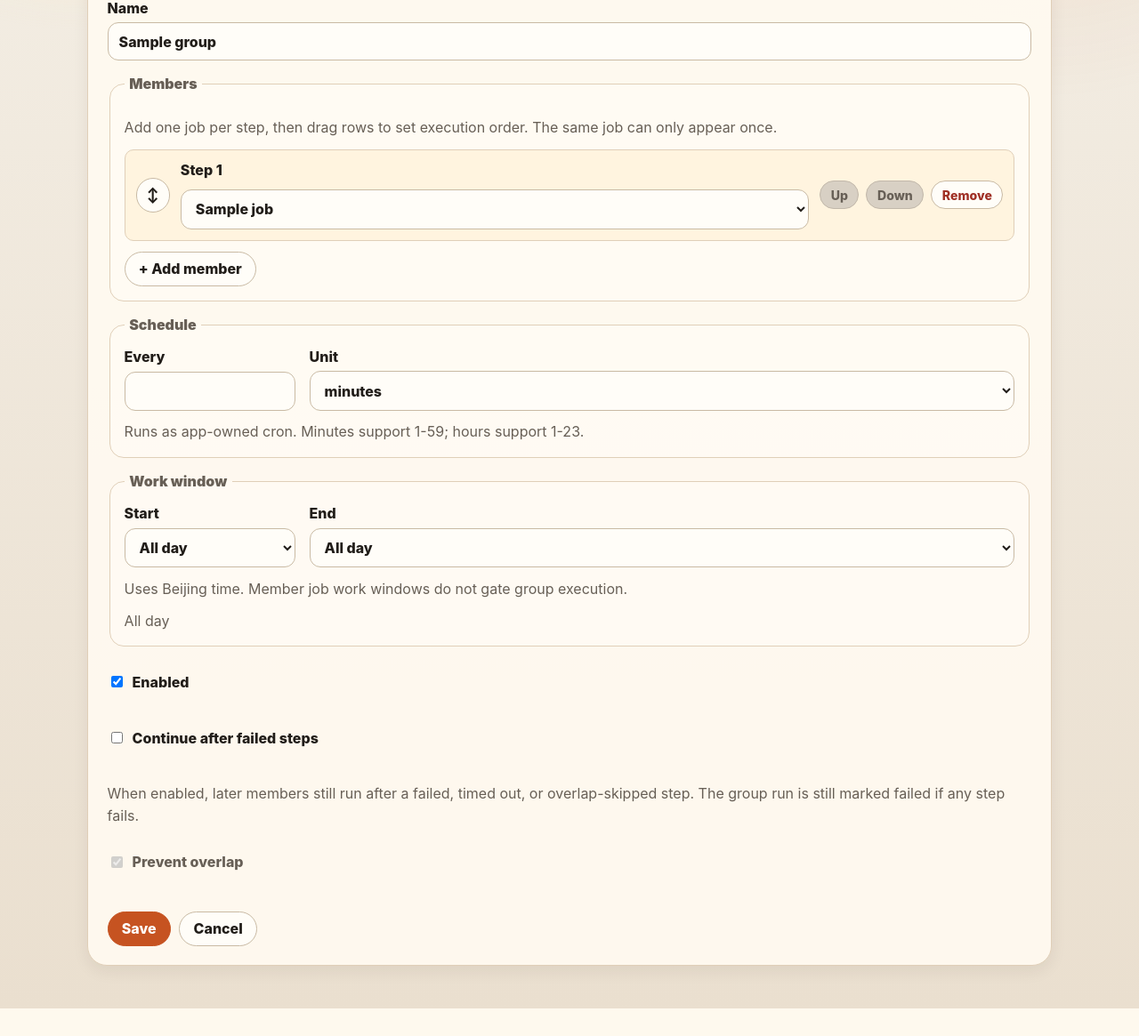
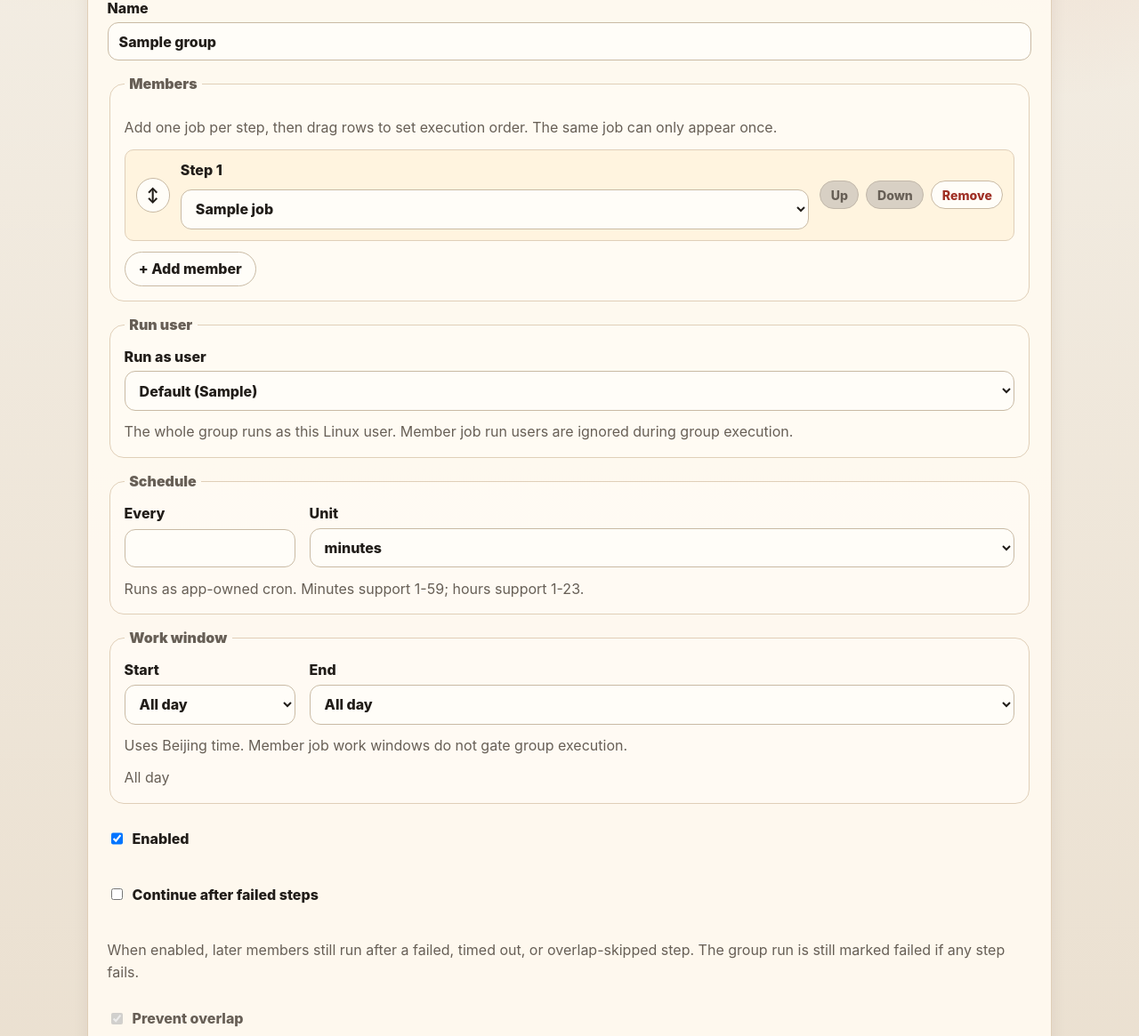
Before and after one commit to benj1m1/pi-scheduler, a FastAPI app: template app/templates/group_form.html in a window 1280 px wide. Shown: the part 272-1437 px from the top of the page at 89% size. Before the commit the page ends 1406 px from the top, so only its background shows below. Run offline with FastAPI, Linux system fonts and the light colour scheme; the template is opened without the code that fills it: most values are stand-ins (such as "Sample title", 1, 10 or a date in 2020); parts of the project's set-up code (start-up, migrations or seed data) failed here and were passed over.

Commit message:
feat: expose run users in scheduler UI

```diff
--- a/app/main.py
+++ b/app/main.py
@@ -14,7 +14,7 @@ from fastapi.security import HTTPBasic, HTTPBasicCredentials
 from fastapi.staticfiles import StaticFiles
 from fastapi.templating import Jinja2Templates
 
-from . import config, cron, db, pi_models, retention, runner, work_window
+from . import config, cron, db, pi_models, retention, runner, run_users, work_window
 
 
 app = FastAPI(title="Pi Scheduler")
@@ -180,6 +180,7 @@ templates.env.filters["beijing_time"] = beijing_time
 templates.env.filters["seconds_duration"] = seconds_duration
 templates.env.filters["describe_cron"] = cron.describe_cron
 templates.env.filters["describe_work_window"] = work_window.describe
+templates.env.filters["describe_run_user"] = run_users.describe_run_user
 templates.env.filters["group_run_path"] = group_run_path
 
 
@@ -236,6 +237,10 @@ def validate_job_form(data: dict) -> list[str]:
         work_window.validate(data.get("work_start"), data.get("work_end"))
     except ValueError as exc:
         errors.append(str(exc))
+    try:
+        run_users.validate_run_user(data.get("run_user"))
+    except run_users.RunUserError as exc:
+        errors.append(str(exc))
     if data.get("output_mode") not in OUTPUT_MODES:
         errors.append("Output mode is invalid")
     if data.get("session_mode") not in SESSION_MODES:
@@ -263,6 +268,7 @@ def form_data(
     work_start: str,
     work_end: str,
     timeout_seconds: str,
+    run_user: str,
     enabled: str | None,
     prevent_overlap: str | None,
 ) -> dict:
@@ -297,6 +303,7 @@ def form_data(
         "work_start": work_start.strip() or None,
         "work_end": work_end.strip() or None,
         "timeout_seconds": timeout_seconds.strip(),
+        "run_user": run_user.strip() or None,
         "enabled": parse_bool(enabled),
         "prevent_overlap": 1,
     }
@@ -316,6 +323,7 @@ def with_schedule(job: dict) -> dict:
     job["output_mode"] = job.get("output_mode") or "summary"
     job["session_mode"] = job.get("session_mode") or "no_session"
     job["tool_mode"] = job.get("tool_mode") or "full"
+    job["run_user"] = job.get("run_user") or ""
     return job
 
 
@@ -336,6 +344,8 @@ def job_form_context(request: Request, job: dict, errors: list[str], action: str
         "model_config_error": model_config_error,
         "models_file": str(config.PI_MODELS_FILE),
         "hour_options": hour_options(),
+        "allowed_run_users": run_users.allowed_run_users(),
+        "default_run_user": config.CRON_USER,
     }
 
 
@@ -345,6 +355,7 @@ def group_form_data(
     schedule_unit: str,
     work_start: str,
     work_end: str,
+    run_user: str,
     enabled: str | None,
     continue_on_failure: str | None,
     member_job_ids: list[str] | None,
@@ -364,6 +375,7 @@ def group_form_data(
         "schedule_error": schedule_error,
         "work_start": work_start.strip() or None,
         "work_end": work_end.strip() or None,
+        "run_user": run_user.strip() or None,
         "enabled": parse_bool(enabled),
         "prevent_overlap": 1,
         "continue_on_failure": parse_bool(continue_on_failure),
@@ -386,6 +398,10 @@ def validate_group_form(data: dict) -> list[str]:
         work_window.validate(data.get("work_start"), data.get("work_end"))
     except ValueError as exc:
         errors.append(str(exc))
+    try:
+        run_users.validate_run_user(data.get("run_user"))
+    except run_users.RunUserError as exc:
+        errors.append(str(exc))
     members = data.get("member_job_ids", [])
     if not members:
         errors.append("Choose at least one job")
@@ -404,6 +420,7 @@ def with_group_schedule(group: dict) -> dict:
     group["schedule_unit"] = schedule["unit"]
     group["work_start"] = group.get("work_start") or ""
     group["work_end"] = group.get("work_end") or ""
+    group["run_user"] = group.get("run_user") or ""
     group["continue_on_failure"] = int(group.get("continue_on_failure", 0))
     group["member_job_ids"] = [member["job_id"] for member in group.get("members", [])]
     return group
@@ -420,6 +437,8 @@ def group_form_context(request: Request, group: dict, errors: list[str], action:
         "jobs": db.list_jobs(),
         "member_job_ids": member_job_ids,
         "hour_options": hour_options(),
+        "allowed_run_users": run_users.allowed_run_users(),
+        "default_run_user": config.CRON_USER,
     }
 
 
@@ -457,6 +476,7 @@ def new_job(request: Request):
         "output_mode": "summary",
         "session_mode": "no_session",
         "tool_mode": "full",
+        "run_user": "",
     }
     return templates.TemplateResponse(
         request,
@@ -479,6 +499,7 @@ def create_job(
     output_mode: Annotated[str, Form()] = "summary",
     session_mode: Annotated[str, Form()] = "no_session",
     tool_mode: Annotated[str, Form()] = "full",
+    run_user: Annotated[str, Form()] = "",
     enabled: Annotated[str | None, Form()] = None,
     prevent_overlap: Annotated[str | None, Form()] = None,
 ):
@@ -494,6 +515,7 @@ def create_job(
         work_start,
         work_end,
         timeout_seconds,
+        run_user,
         enabled,
         prevent_overlap,
     )
@@ -523,6 +545,7 @@ def new_group(request: Request):
         "enabled": 1,
         "prevent_overlap": 1,
         "continue_on_failure": 0,
+        "run_user": "",
         "member_job_ids": [],
     }
     return templates.TemplateResponse(
@@ -540,6 +563,7 @@ def create_group(
     schedule_unit: Annotated[str, Form()],
     work_start: Annotated[str, Form()] = "",
     work_end: Annotated[str, Form()] = "",
+    run_user: Annotated[str, Form()] = "",
     enabled: Annotated[str | None, Form()] = None,
     continue_on_failure: Annotated[str | None, Form()] = None,
     member_job_ids: Annotated[list[str] | None, Form()] = None,
@@ -550,6 +574,7 @@ def create_group(
         schedule_unit,
         work_start,
         work_end,
+        run_user,
         enabled,
         continue_on_failure,
         member_job_ids,
@@ -610,6 +635,7 @@ def update_group(
     schedule_unit: Annotated[str, Form()],
     work_start: Annotated[str, Form()] = "",
     work_end: Annotated[str, Form()] = "",
+    run_user: Annotated[str, Form()] = "",
     enabled: Annotated[str | None, Form()] = None,
     continue_on_failure: Annotated[str | None, Form()] = None,
     member_job_ids: Annotated[list[str] | None, Form()] = None,
@@ -622,6 +648,7 @@ def update_group(
         schedule_unit,
         work_start,
         work_end,
+        run_user,
         enabled,
         continue_on_failure,
         member_job_ids,
@@ -826,6 +853,7 @@ def update_job(
     output_mode: Annotated[str, Form()] = "summary",
     session_mode: Annotated[str, Form()] = "no_session",
     tool_mode: Annotated[str, Form()] = "full",
+    run_user: Annotated[str, Form()] = "",
     enabled: Annotated[str | None, Form()] = None,
     prevent_overlap: Annotated[str | None, Form()] = None,
 ):
@@ -843,6 +871,7 @@ def update_job(
         work_start,
         work_end,
         timeout_seconds,
+        run_user,
         enabled,
         prevent_overlap,
     )
--- a/app/templates/group_detail.html
+++ b/app/templates/group_detail.html
@@ -20,10 +20,11 @@
     </dd>
     <dt>Schedule</dt><dd>{{ group.cron_expr|describe_cron }}</dd>
     <dt>Work window</dt><dd>{{ group.work_start|describe_work_window(group.work_end) }}</dd>
+    <dt>Run as</dt><dd>{{ group.run_user|describe_run_user }}</dd>
     <dt>Cron</dt><dd><code>{{ group.cron_expr }}</code></dd>
     <dt>Overlap</dt><dd>{{ 'prevented' if group.prevent_overlap else 'allowed' }}</dd>
     <dt>Failure policy</dt><dd>{{ 'continue after failed steps' if group.continue_on_failure else 'stop on first failed step' }}</dd>
-    <dt>Member guards</dt><dd>Member enabled states and work windows do not gate group execution. Member overlap still applies.</dd>
+    <dt>Member guards</dt><dd>Member enabled states, work windows, and standalone run users do not gate group execution. Member overlap still applies.</dd>
   </dl>
   <div class="actions">
     <a class="button" href="/groups/{{ group.id }}/edit">Edit</a>
--- a/app/templates/group_form.html
+++ b/app/templates/group_form.html
@@ -58,6 +58,18 @@
           </div>
         </div>
       </template>
+    </fieldset>
+    <fieldset>
+      <legend>Run user</legend>
+      <label>Run as user
+        <select name="run_user">
+          <option value="" {% if not group.run_user %}selected{% endif %}>Default ({{ default_run_user }})</option>
+          {% for user in allowed_run_users %}
+          <option value="{{ user }}" {% if group.run_user == user %}selected{% endif %}>{{ user }}</option>
+          {% endfor %}
+        </select>
+      </label>
+      <p class="hint">The whole group runs as this Linux user. Member job run users are ignored during group execution.</p>
     </fieldset>
     <fieldset>
       <legend>Schedule</legend>
--- a/app/templates/index.html
+++ b/app/templates/index.html
@@ -38,6 +38,7 @@
       <dl class="job-card-meta">
         <dt>Schedule</dt><dd>{{ group.cron_expr|describe_cron }}</dd>
         <dt>Work</dt><dd>{{ group.work_start|describe_work_window(group.work_end) }}</dd>
+        <dt>Run as</dt><dd>{{ group.run_user|describe_run_user }}</dd>
         <dt>Next check</dt><dd>{{ group.next_run|beijing_time or 'not scheduled' }}</dd>
         <dt>Last</dt>
         <dd>
@@ -88,6 +89,7 @@
       <dt>Model</dt><dd>{{ job.provider_name ~ '/' ~ job.model_id if job.provider_name and job.model_id else 'Pi default' }}</dd>
       <dt>Schedule</dt><dd>{{ job.cron_expr|describe_cron }}</dd>
       <dt>Work</dt><dd>{{ job.work_start|describe_work_window(job.work_end) }}</dd>
+      <dt>Run as</dt><dd>{{ job.run_user|describe_run_user }}</dd>
       <dt>Next check</dt><dd>{{ job.next_run|beijing_time or 'not scheduled' }}</dd>
       <dt>Last</dt><dd>{{ job.last_status or 'never run' }} {{ job.last_finished_at|beijing_time }}</dd>
     </dl>
--- a/app/templates/job_detail.html
+++ b/app/templates/job_detail.html
@@ -25,6 +25,7 @@
     <dt>Tool access</dt><dd>{{ 'Read-only tools' if job.tool_mode == 'read_only' else 'No tools' if job.tool_mode == 'no_tools' else 'Full tools' }}</dd>
     <dt>Schedule</dt><dd>{{ job.cron_expr|describe_cron }}</dd>
     <dt>Work window</dt><dd>{{ job.work_start|describe_work_window(job.work_end) }}</dd>
+    <dt>Run as</dt><dd>{{ job.run_user|describe_run_user }}</dd>
     <dt>Cron</dt><dd><code>{{ job.cron_expr }}</code></dd>
     <dt>Command</dt>
     <dd>
```
Also changed, not shown: app/templates/job_form.html (+12 -0 lines), tests/test_core.py (+79 -0 lines).
